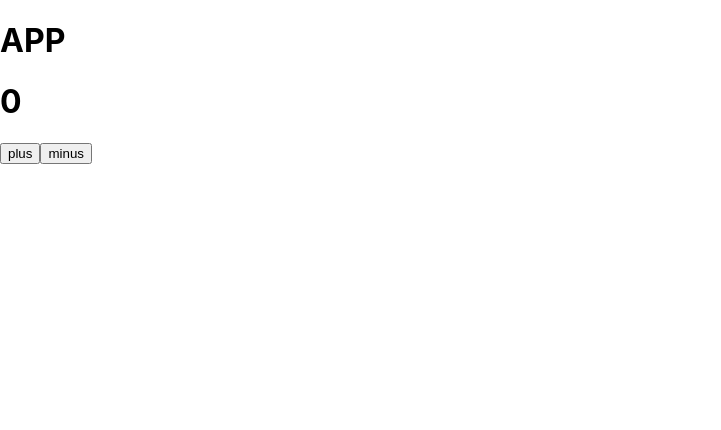
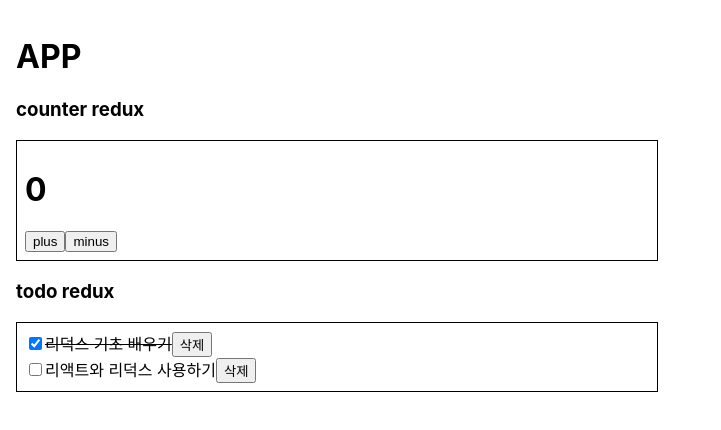
Before and after one commit to jmeno1011/redux-pprac, a React (Create React App) app: page / in a window 1280 px wide. Shown: the top 430 px of the page, without its empty margins (0-721 px from the left). Built offline with nearby package versions, Linux system fonts and the light colour scheme.

Commit message:
add redux todo

```diff
--- a/src/App.js
+++ b/src/App.js
@@ -1,11 +1,13 @@
 import "./App.css";
 import CounterContainer from "./containers/CounterContainer";
+import TodoContainer from "./containers/TodoContainer";
 
 function App() {
   return (
-    <div>
+    <div style={{padding:'16px'}}>
       <h1>APP</h1>
       <CounterContainer />
+      <TodoContainer />
     </div>
   );
 }
--- a/src/containers/CounterContainer.jsx
+++ b/src/containers/CounterContainer.jsx
@@ -10,9 +10,12 @@
   const onDecrease = useCallback(() => dispatch(decrease()), [dispatch]);
   return (
     <div>
-      <h1>{number}</h1>
-      <button onClick={onIncrease}>plus</button>
-      <button onClick={onDecrease}>minus</button>
+      <h3>counter redux</h3>
+      <div style={{border:'1px solid black', padding:'8px', width:'50%'}}>
+        <h1>{number}</h1>
+        <button onClick={onIncrease}>plus</button>
+        <button onClick={onDecrease}>minus</button>
+      </div>
     </div>
   );
 };
--- /dev/null
+++ b/src/containers/TodoContainer.jsx
@@ -0,0 +1,41 @@
+import React from 'react'
+import { useCallback } from 'react';
+import { useDispatch, useSelector } from 'react-redux';
+import { toggle } from '../modules/todo';
+
+const TodoContainer = () => {
+    const { input, todos } = useSelector((state) => ({
+        input: state.todo.input,
+        todos: state.todo.todos
+    }));
+    console.log(todos);
+    const dispatch = useDispatch();
+    const onToggle = useCallback(() => dispatch(toggle()), [dispatch])
+    // const [onToggle] = useActions
+    return (
+        <div>
+            <h3>todo redux</h3>
+            <div style={{ border: '1px solid black', width: '50%', padding: '8px' }}>
+                {todos.map((todo) => (
+                    <TodoItem key={todo.id} todo={todo} onToggle={onToggle} />
+                ))}
+            </div>
+        </div>
+    )
+}
+
+export default TodoContainer;
+
+const TodoItem = ({ todo, onToggle }) => {
+    return (
+        <div>
+            <input
+                type={"checkbox"}
+                onClick={() => onToggle(todo.id)}
+                checked={todo.done}
+                readOnly />
+            <span style={{ textDecoration: todo.done ? 'line-through' : 'none' }}>{todo.text}</span>
+            <button>삭제</button>
+        </div>
+    )
+}
--- a/src/modules/index.js
+++ b/src/modules/index.js
@@ -1,8 +1,10 @@
 import { combineReducers } from "redux";
 import counter from "./counter";
+import todo from "./todo";
 
 const rootReducer = combineReducers({
   counter,
+  todo
 });
 
 export default rootReducer;
--- /dev/null
+++ b/src/modules/todo.js
@@ -0,0 +1,52 @@
+import { createAction, handleActions } from "redux-actions";
+
+const ADD = "todo/ADD";
+const TOGGLE = "todo/TOGGLE";
+const REMOVE = "todo/REMOVE";
+
+// default id 값
+let id = 3;
+
+export const add = createAction(ADD, (text) => ({
+  id: id++,
+  text,
+  done: false,
+}));
+
+export const toggle = createAction(TOGGLE, (id) => id);
+
+export const remove = createAction(REMOVE, (id) => id);
+
+const initialState = {
+  input: "",
+  todos: [
+    {
+      id: 1,
+      text: "리덕스 기초 배우기",
+      done: true,
+    },
+    {
+      id: 2,
+      text: "리액트와 리덕스 사용하기",
+      done: false,
+    },
+  ],
+};
+
+const todo = handleActions(
+  {
+    [ADD]: (state, { payload: todo }) => ({
+      ...state,
+      todos: state.todos.concat(todo),
+    }),
+    [TOGGLE]: (state, { payload: id }) => ({
+      ...state,
+      todos: state.todos.map((todo) =>
+        todo.id === id ? { ...todo, done: !todo.done } : todo
+      ),
+    }),
+  },
+  initialState
+);
+
+export default todo;
```
Also changed, not shown: 1 other file (tests, documents, lock files or other folders).
